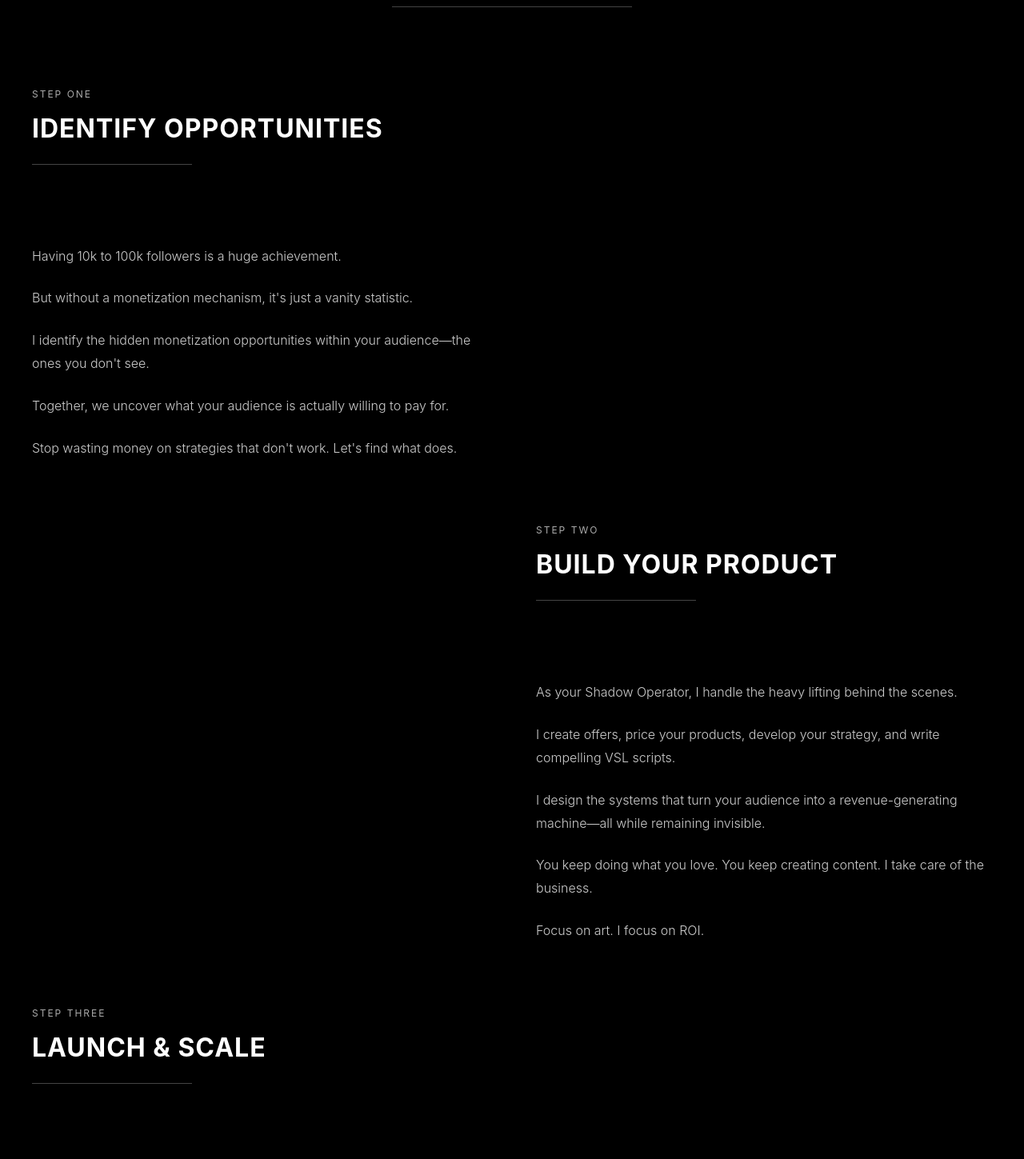
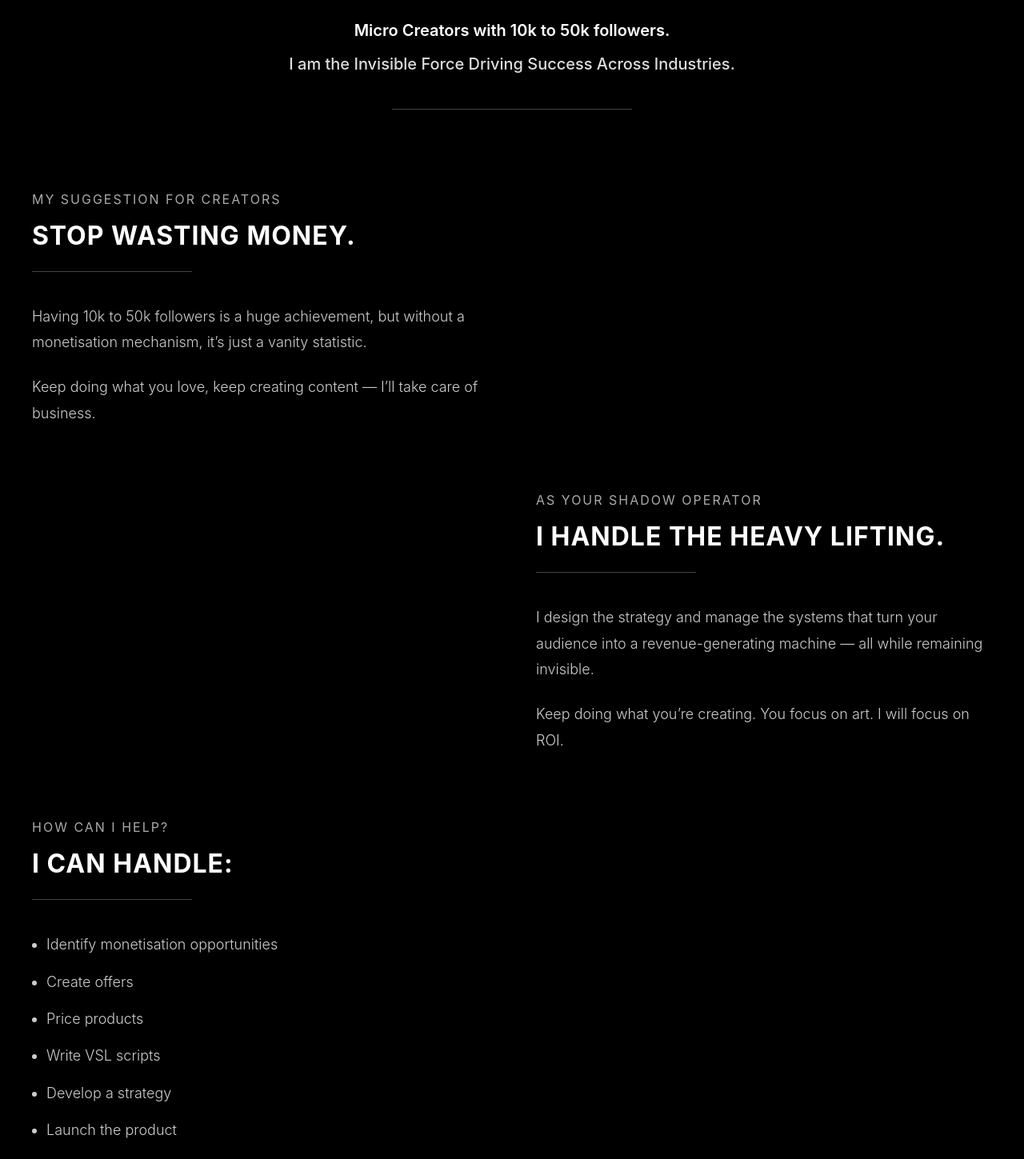
Before and after one commit to PiotrK879/WizytowkaPL, a React (Vite) app: page / in a window 1280 px wide. Shown: the part 1020-2469 px from the top of the page at 80% size. Built offline with nearby package versions, Linux system fonts and the light colour scheme.

Commit message:
adjustments

```diff
--- a/src/components/MainContent/MainContent.css
+++ b/src/components/MainContent/MainContent.css
@@ -30,7 +30,24 @@
   font-size: 20px;
   color: #999;
   font-weight: 500;
+  margin-bottom: 20px;
+  line-height: 1.6;
+}
+
+.main-highlight {
+  font-size: 20px;
+  color: #fff;
+  font-weight: 600;
+  margin-bottom: 10px;
+  line-height: 1.6;
+}
+
+.main-summary {
+  font-size: 20px;
+  color: #ddd;
+  font-weight: 500;
   margin-bottom: 40px;
+  line-height: 1.6;
 }
 
 .divider {
@@ -49,7 +66,7 @@
 .step {
   display: grid;
   grid-template-columns: 1fr 1fr;
-  gap: 60px;
+  gap: 20px 60px;
   align-items: start;
   opacity: 0;
   transform: translateY(20px);
@@ -74,7 +91,7 @@
 }
 
 .step-number {
-  font-size: 12px;
+  font-size: 16px;
   letter-spacing: 2px;
   color: #aaa;
   text-transform: uppercase;
@@ -93,12 +110,28 @@
   width: 200px;
   height: 1px;
   background: #444;
-  margin: 20px 0 40px 0;
+  margin: 20px 0 20px 0;
 }
 
 .step-content {
   max-width: 600px;
   line-height: 1.8;
+}
+
+.step-list {
+  margin: 0;
+  padding-left: 18px;
+}
+
+.step-list li {
+  font-size: 18px;
+  color: #ccc;
+  margin-bottom: 14px;
+  font-weight: 300;
+}
+
+.step-list li:last-child {
+  margin-bottom: 0;
 }
 
 .step:nth-child(odd) .step-content {
@@ -111,7 +144,7 @@
 }
 
 .step-content p {
-  font-size: 16px;
+  font-size: 18px;
   color: #ccc;
   margin-bottom: 24px;
   font-weight: 300;
@@ -126,15 +159,49 @@
     padding: 60px 20px;
   }
 
+  .intro-section {
+    margin-bottom: 35px;
+  }
+
+  .steps-section {
+    margin-top: 20px;
+  }
+
   .main-title {
     font-size: 32px;
+  }
+
+  .step {
+    grid-template-columns: 1fr;
+    gap: 20px;
+  }
+
+  .step-header-wrapper {
+    grid-column: 1 !important;
+  }
+
+  .step:nth-child(even) .step-header-wrapper {
+    grid-column: 1 !important;
+  }
+
+  .step-content {
+    grid-column: 1 !important;
+    max-width: 100%;
+  }
+
+  .step:nth-child(odd) .step-content {
+    grid-column: 1 !important;
+  }
+
+  .step:nth-child(even) .step-content {
+    grid-column: 1 !important;
   }
 
   .step-title {
     font-size: 24px;
   }
 
-  .step-content p {
-    font-size: 14px;
+  .step-divider {
+    width: 150px;
   }
 }
--- a/src/components/MainContent/MainContent.tsx
+++ b/src/components/MainContent/MainContent.tsx
@@ -6,6 +6,23 @@ import { translations } from '../../translations/translations';
 export default function MainContent() {
   const { language } = useLanguage();
   const t = translations[language];
+
+  type MainStep = {
+    number: string;
+    title: string;
+    content: string[];
+    variant?: 'bullets';
+  };
+
+  const steps: MainStep[] = [
+    t.mainContent.stepOne,
+    t.mainContent.stepTwo,
+    t.mainContent.stepThree,
+    t.mainContent.stepFour,
+    t.mainContent.stepFive,
+    t.mainContent.stepSix,
+    t.mainContent.stepSeven,
+  ] as MainStep[];
   useEffect(() => {
     const observer = new IntersectionObserver(
       (entries) => {
@@ -34,105 +51,35 @@ export default function MainContent() {
         <div className="intro-section">
           <h1 className="main-title">{t.mainContent.mainTitle}</h1>
           <p className="main-subtitle">{t.mainContent.mainSubtitle}</p>
+          <p className="main-highlight">{t.mainContent.mainHighlight}</p>
+          <p className="main-summary">{t.mainContent.mainSummary}</p>
           <div className="divider"></div>
         </div>
 
         <div className="steps-section">
-          <div className="step">
+          {steps.map((step, stepIndex) => (
+            <div className="step" key={stepIndex}>
               <div className="step-header-wrapper">
                 <div className="step-header">
-                <span className="step-number">{t.mainContent.stepOne.number}</span>
-                <h2 className="step-title">{t.mainContent.stepOne.title}</h2>
+                  <span className="step-number">{step.number}</span>
+                  <h2 className="step-title">{step.title}</h2>
                 </div>
                 <div className="step-divider"></div>
               </div>
 
               <div className="step-content">
-              {t.mainContent.stepOne.content.map((text, index) => (
-                <p key={index}>{text}</p>
+                {step.variant === 'bullets' ? (
+                  <ul className="step-list">
+                    {step.content.map((text: string, index: number) => (
+                      <li key={index}>{text}</li>
                     ))}
+                  </ul>
+                ) : (
+                  step.content.map((text: string, index: number) => <p key={index}>{text}</p>)
+                )}
               </div>
             </div>
-
-          <div className="step">
-            <div className="step-header-wrapper">
-              <div className="step-header">
-                <span className="step-number">{t.mainContent.stepTwo.number}</span>
-                <h2 className="step-title">{t.mainContent.stepTwo.title}</h2>
-              </div>
-              <div className="step-divider"></div>
-            </div>
-
-            <div className="step-content">
-              {t.mainContent.stepTwo.content.map((text, index) => (
-                <p key={index}>{text}</p>
           ))}
-            </div>
-          </div>
-
-          <div className="step">
-            <div className="step-header-wrapper">
-              <div className="step-header">
-                <span className="step-number">{t.mainContent.stepThree.number}</span>
-                <h2 className="step-title">{t.mainContent.stepThree.title}</h2>
-              </div>
-              <div className="step-divider"></div>
-            </div>
-
-            <div className="step-content">
-              {t.mainContent.stepThree.content.map((text, index) => (
-                <p key={index}>{text}</p>
-              ))}
-            </div>
-          </div>
-
-          <div className="step">
-            <div className="step-header-wrapper">
-              <div className="step-header">
-                <span className="step-number">{t.mainContent.stepFour.number}</span>
-                <h2 className="step-title">{t.mainContent.stepFour.title}</h2>
-              </div>
-              <div className="step-divider"></div>
-            </div>
-
-            <div className="step-content">
-              {t.mainContent.stepFour.content.map((text, index) => (
-                <p key={index}>{text}</p>
-              ))}
-            </div>
-          </div>
-
-          <div className="step">
-            <div className="step-header-wrapper">
-              <div className="step-header">
-                <span className="step-number">{t.mainContent.stepFive.number}</span>
-                <h2 className="step-title">{t.mainContent.stepFive.title}</h2>
-              </div>
-              <div className="step-divider"></div>
-            </div>
-
-            <div className="step-content">
-              {t.mainContent.stepFive.content.map((text, index) => (
-                <p key={index}>{text}</p>
-              ))}
-            </div>
-          </div>
-
-          <div className="step">
-            <div className="step-header-wrapper">
-              <div className="step-header">
-                <span className="step-number">{t.mainContent.stepSix.number}</span>
-                <h2 className="step-title">{t.mainContent.stepSix.title}</h2>
-              </div>
-              <div className="step-divider"></div>
-            </div>
-
-            <div className="step-content">
-              {t.mainContent.stepSix.content.map((text, index) => (
-                <p key={index}>{text}</p>
-              ))}
-            </div>
-          </div>
         </div>
       </div>
     </section>
--- a/src/translations/translations.ts
+++ b/src/translations/translations.ts
@@ -14,68 +14,73 @@ export const translations = {
       contact: 'CONTACT',
     },
     mainContent: {
-      mainTitle: "Keep Creating. I'll Handle the Business.",
-      mainSubtitle: 'You focus on the craft. I run the empire.',
+      mainTitle: 'Who am I ?',
+      mainSubtitle: "I'm Shadow Operator—helping creators monetize by launching digital or knowledge-based products to ultimately monetize that audience. We operate in the background and in silence, managing the account, strategy, and content for someone like;",
+      mainHighlight: 'Micro Creators with 10k to 50k followers.',
+      mainSummary: 'I am the Invisible Force Driving Success Across Industries.',
       stepOne: {
-        number: 'STEP ONE',
-        title: 'IDENTIFY OPPORTUNITIES',
+        number: 'MY SUGGESTION FOR CREATORS',
+        title: 'STOP WASTING MONEY.',
         content: [
-          'Having 10k to 100k followers is a huge achievement.',
-          "But without a monetization mechanism, it's just a vanity statistic.",
-          "I identify the hidden monetization opportunities within your audience—the ones you don't see.",
-          'Together, we uncover what your audience is actually willing to pay for.',
-          "Stop wasting money on strategies that don't work. Let's find what does.",
+          'Having 10k to 50k followers is a huge achievement, but without a monetisation mechanism, it’s just a vanity statistic.',
+          "Keep doing what you love, keep creating content — I’ll take care of business.",
         ],
       },
       stepTwo: {
-        number: 'STEP TWO',
-        title: 'BUILD YOUR PRODUCT',
+        number: 'AS YOUR SHADOW OPERATOR',
+        title: 'I HANDLE THE HEAVY LIFTING.',
         content: [
-          'As your Shadow Operator, I handle the heavy lifting behind the scenes.',
-          'I create offers, price your products, develop your strategy, and write compelling VSL scripts.',
-          "I design the systems that turn your audience into a revenue-generating machine—all while remaining invisible.",
-          "You keep doing what you love. You keep creating content. I take care of the business.",
-          'Focus on art. I focus on ROI.',
+          'I design the strategy and manage the systems that turn your audience into a revenue-generating machine — all while remaining invisible.',
+          'Keep doing what you’re creating. You focus on art. I will focus on ROI.',
         ],
       },
       stepThree: {
-        number: 'STEP THREE',
-        title: 'LAUNCH & SCALE',
+        number: 'HOW CAN I HELP?',
+        title: 'I CAN HANDLE:',
+        variant: 'bullets',
         content: [
-          "The most successful creators don't work alone. They just have a better team in the shadows.",
-          'I manage all marketing activities, launch your product, and scale what works.',
-          "I know how to package it. I know how to value it. I know how to write marketing. I know how to run launches.",
-          "There's no financial risk for you. I handle what you don't want to do, and I open a monetization path you didn't know existed.",
-          "This is how creators at scale work. Now it's your turn.",
+          'Identify monetisation opportunities',
+          'Create offers',
+          'Price products',
+          'Write VSL scripts',
+          'Develop a strategy',
+          'Launch the product',
+          'Manage all marketing activities',
         ],
       },
       stepFour: {
-        number: 'STEP FOUR',
-        title: 'WHY WORK WITH ME?',
+        number: 'WHY WORK WITH ME?',
+        title: 'A BETTER TEAM IN THE SHADOWS.',
+        variant: 'bullets',
         content: [
           "The most successful creators don't work alone. They just have a better team in the shadows.",
-          'I know how to package it. I know how to value it.',
-          'I know how to write marketing. I know how to run launches.',
+          'I know how to package it.',
+          'I know how to value it.',
+          'I know how to write marketing.',
+          'I know how to run launches.',
           'Creators focus on the craft. Operators run the business.',
         ],
       },
       stepFive: {
-        number: 'STEP FIVE',
-        title: "THE CREATOR'S CHALLENGE",
+        number: 'WHY DO CREATORS SAY YES?',
+        title: 'NO FINANCIAL RISK.',
         content: [
-          "Why do creators typically say yes to working with shadow operators?",
-          "There's no financial risk, they handle what creators don't want to do, and it's a monetization path creators didn't know existed.",
-          "What is the main reason creators can't monetize their audiences effectively on their own?",
+          "There's no financial risk — I handle what creators don't want to do, and I open a monetisation path they didn't know existed.",
+        ],
+      },
+      stepSix: {
+        number: "WHAT'S THE MAIN REASON CREATORS CAN'T MONETISE ALONE?",
+        title: 'THEY LACK THE EXPERTISE.',
+        content: [
           "They lack the marketing expertise, don't know how to package knowledge into products, and don't want to run a business.",
         ],
       },
-      stepSix: {
-        number: 'STEP SIX',
-        title: 'WORK SMART, NOT HARD',
+      stepSeven: {
+        number: 'WORK SMART, NOT HARD',
+        title: 'THE TOOLS ARE THE ADVANTAGE.',
         content: [
-          'Following the principle of "Work Smart, Not Hard," today\'s shadow operators have a significant advantage over their predecessors of the past.',
-          "The right set of tools has transformed the work of entire teams of experts into user-friendly software.",
-          "This is the new era of creator economy—where smart systems replace brute force.",
+          'Following the principle of “Work Smart, Not Hard,” today’s shadow operators have a significant advantage over their predecessors of the past.',
+          'The right set of tools has transformed the work of entire teams of experts into user‑friendly software.',
         ],
       },
     },
@@ -103,74 +108,79 @@ export const translations = {
       contact: 'KONTAKT',
     },
     mainContent: {
-      mainTitle: 'Twórz dalej. Ja zajmę się biznesem.',
-      mainSubtitle: 'Ty skupiaj się na sztuce. Ja prowadzę imperium.',
+      mainTitle: 'Kim jestem?',
+      mainSubtitle: 'Jestem Shadow Operatorem — pomagam twórcom zarabiać dzięki wprowadzaniu produktów cyfrowych na rynek lub produktów opartych na wiedzy. Działamy w tle i w ciszy, zarządzając kontem, strategią i treściami dla twórców takich jak:',
+      mainHighlight: 'Mikro twórcy z 10k do 50k obserwujących.',
+      mainSummary: 'Jestem niewidzialną siłą napędzającą sukces w różnych branżach.',
       stepOne: {
-        number: 'KROK PIERWSZY',
-        title: 'IDENTYFIKACJA MOŻLIWOŚCI',
+        number: 'MOJA SUGESTIA DLA TWÓRCÓW',
+        title: 'PRZESTAŃ TRACIĆ PIENIĄDZE.',
         content: [
-          'Posiadanie 10k do 100k obserwujących to ogromne osiągnięcie.',
-          'Ale bez mechanizmu monetyzacji, to tylko statystyka próżności.',
-          'Identyfikuję ukryte możliwości monetyzacji w Twojej publiczności — te, które nie widzisz.',
-          'Razem odkrywamy, na co Twoja publiczność jest gotowa wydać pieniądze.',
-          'Przestań marnować pieniądze na strategie, które nie działają. Znajdzmy to, co działa.',
+          'Posiadanie od 10 do 50 tysięcy obserwujących to ogromne osiągnięcie, ale bez mechanizmu monetyzacji jest to tylko próżna statystyka.',
+          'Rób dalej to, co kochasz, twórz treści — ja zajmę się biznesem.',
         ],
       },
       stepTwo: {
-        number: 'KROK DRUGI',
-        title: 'BUDUJ SWÓJ PRODUKT',
+        number: 'JAKO SHADOW OPERATOR',
+        title: 'DZIAŁAM ZA KULISAMI.',
         content: [
-          'Jako Twój Operator Cienia, zajmuję się ciężką pracą za sceną.',
-          'Tworzę oferty, wyceniam Twoje produkty, rozwijam strategię i piszę przekonujące skrypty VSL.',
-          'Projektuję systemy, które zamieniają Twoją publiczność w maszynę generującą przychód — całkowicie niewidocznie.',
-          'Ty robisz to, co kochasz. Ty tworzysz treści. Ja zajmuję się biznesem.',
-          'Skupiaj się na sztuce. Ja skupiam się na ROI.',
+          'Projektuję strategię i zarządzam systemami, które zamieniają Twoich odbiorców w maszynę generującą przychody — a wszystko to pozostając niewidzialnym.',
+          'Rób to, co robisz. Ty skupiasz się na sztuce, ja skupię się na ROI.',
         ],
       },
       stepThree: {
-        number: 'KROK TRZECI',
-        title: 'URUCHOM I SKALUJ',
+        number: 'JAK MOGĘ POMÓC?',
+        title: 'MOGĘ:',
+        variant: 'bullets',
         content: [
-          'Najbitniejsi twórcy nie pracują sami. Po prostu mają lepszy zespół w cieniach.',
-          'Zarządzam wszystkimi działaniami marketingowymi, uruchamiam Twój produkt i skaluję to, co działa.',
-          'Wiem jak to zapakować. Wiem jak to wycenić. Wiem jak pisać marketing. Wiem jak prowadzić uruchomienia.',
-          'Dla Ciebie nie ma ryzyka finansowego. Zajmuję się tym, czego nie chcesz robić i otwieram ścieżkę monetyzacji, o której nie wiedziałeś.',
-          'Tak pracują twórcy na dużą skalę. Teraz Twoja kolej.',
+          'Zidentyfikuję możliwości monetyzacji',
+          'Stworzę oferty',
+          'Wycenię produkt',
+          'Napiszę skrypty VSL',
+          'Opracuję strategię',
+          'Wprowadzę produkt na rynek',
+          'Zarządzę całym marketingiem',
         ],
       },
       stepFour: {
-        number: 'KROK CZWARTY',
-        title: 'DLACZEGO ZE MNĄ?',
+        number: 'DLACZEGO WARTO ZE MNĄ PRACOWAĆ?',
+        title: 'LEPSZY ZESPÓŁ W CIENIU.',
+        variant: 'bullets',
         content: [
-          'Najbitniejsi twórcy nie pracują sami. Po prostu mają lepszy zespół w cieniach.',
-          'Wiem jak to zapakować. Wiem jak to wycenić.',
-          'Wiem jak pisać marketing. Wiem jak prowadzić uruchomienia.',
-          'Twórcy skupiają się na sztuce. Operatorzy prowadzą biznes.',
+          'Najbardziej utytułowani twórcy nie działają w pojedynkę. Po prostu mają lepszy zespół w cieniu.',
+          'Wiem, jak to zapakować.',
+          'Wiem, jak to wycenić.',
+          'Wiem, jak pisać teksty marketingowe.',
+          'Wiem, jak prowadzić premiery.',
+          'Twórcy skupiają się na rzemiośle. Operatorzy prowadzą biznes!',
         ],
       },
       stepFive: {
-        number: 'KROK PIĄTY',
-        title: 'WYZWANIE TWÓRCY',
+        number: 'DLACZEGO TWÓRCY ZAZWYCZAJ MÓWIĄ „TAK”?',
+        title: 'BEZ RYZYKA FINANSOWEGO.',
         content: [
-          'Dlaczego twórcy zazwyczaj zgadzają się na współpracę z operatorami cienia?',
-          'Nie ma ryzyka finansowego, zajmują się tym, czego twórcy nie chcą robić i jest to ścieżka monetyzacji, o której twórcy nie wiedzieli.',
-          'Jaki jest główny powód, dla którego twórcy nie mogą skutecznie monetyzować swoich odbiorców samodzielnie?',
-          'Brakuje im wiedzy marketingowej, nie wiedzą jak zapakować wiedzę w produkty i nie chcą prowadzić biznesu.',
+          'Nie ma żadnego ryzyka finansowego — zajmuję się tym, czego twórcy nie chcą robić, i otwieram ścieżkę monetyzacji, o której istnieniu mogli nie wiedzieć.',
         ],
       },
       stepSix: {
-        number: 'KROK SZÓSTY',
-        title: 'PRACUJ MĄDRZE, NIE CIĘŻKO',
+        number: 'GŁÓWNY POWÓD, DLA KTÓREGO TWÓRCY NIE MONETYZUJĄ SAMODZIELNIE',
+        title: 'BRAK KOMPETENCJI BIZNESOWYCH.',
         content: [
-          'Zgodnie z zasadą "Pracuj Mądrze, Nie Ciężko," dzisiejsi operatorzy cienia mają znaczącą przewagę nad swoimi poprzednikami z przeszłości.',
-          'Odpowiedni zestaw narzędzi przekształcił pracę całych zespołów ekspertów w przyjazne oprogramowanie.',
-          'To nowa era gospodarki twórców—gdzie inteligentne systemy zastępują siłę brutto.',
+          'Brakuje im doświadczenia w marketingu, nie wiedzą, jak przełożyć wiedzę na produkty i nie chcą prowadzić biznesu.',
+        ],
+      },
+      stepSeven: {
+        number: 'PRACUJ MĄDRZE, NIE CIĘŻKO',
+        title: 'NARZĘDZIA DAJĄ PRZEWAGĘ.',
+        content: [
+          'Zgodnie z zasadą „pracuj mądrze, a nie ciężko”, współcześni operatorzy działający w cieniu mają znaczną przewagę nad swoimi poprzednikami z przeszłości.',
+          'Odpowiedni zestaw narzędzi przekształcił pracę całych zespołów ekspertów w przyjazne dla użytkownika oprogramowanie.',
         ],
       },
     },
     contact: {
       title: 'SKONTAKTUJ SIĘ Z NAMI',
-      subtitle: 'Gotów zmienić uwagę w dochód? Porozmawiajmy.',
+      subtitle: 'Chcesz zamienić uwagę odbiorców na przychód? Porozmawiajmy.',
       email: 'Email',
       phone: 'Telefon',
       emailAddress: 'piotr.k@sidamedia.com',
```
Also changed, not shown: src/components/Header/Header.css (+15 -2 lines). Lines whose indentation alone changed are shown as unchanged.
